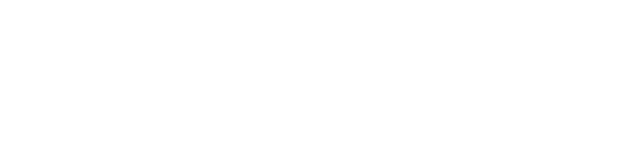
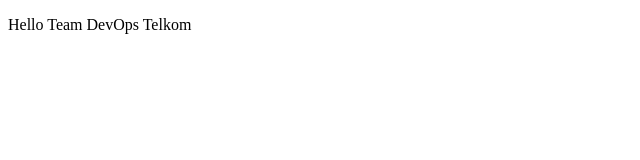
Before and after one commit to oncom96/testtelkom, a plain HTML site: page index.html in a window 1280 px wide. Shown: the whole page, without its empty margins (0-640 px from the left). Drawn offline with Linux system fonts and the light colour scheme.

Commit message:
reindex.html

```diff
--- a/index.html
+++ b/index.html
@@ -4,9 +4,9 @@
     <meta charset="UTF-8">
     <meta http-equiv="X-UA-Compatible" content="IE=edge">
     <meta name="viewport" content="width=device-width, initial-scale=1.0">
-    <title>Hello Team DevOps Telkom</title>
+    <title>DevOps</title>
 </head>
 <body>
-
-</body>
+    <p>Hello Team DevOps Telkom</p>
+    </body>
 </html>
```
Also changed, not shown: 1 other file.
